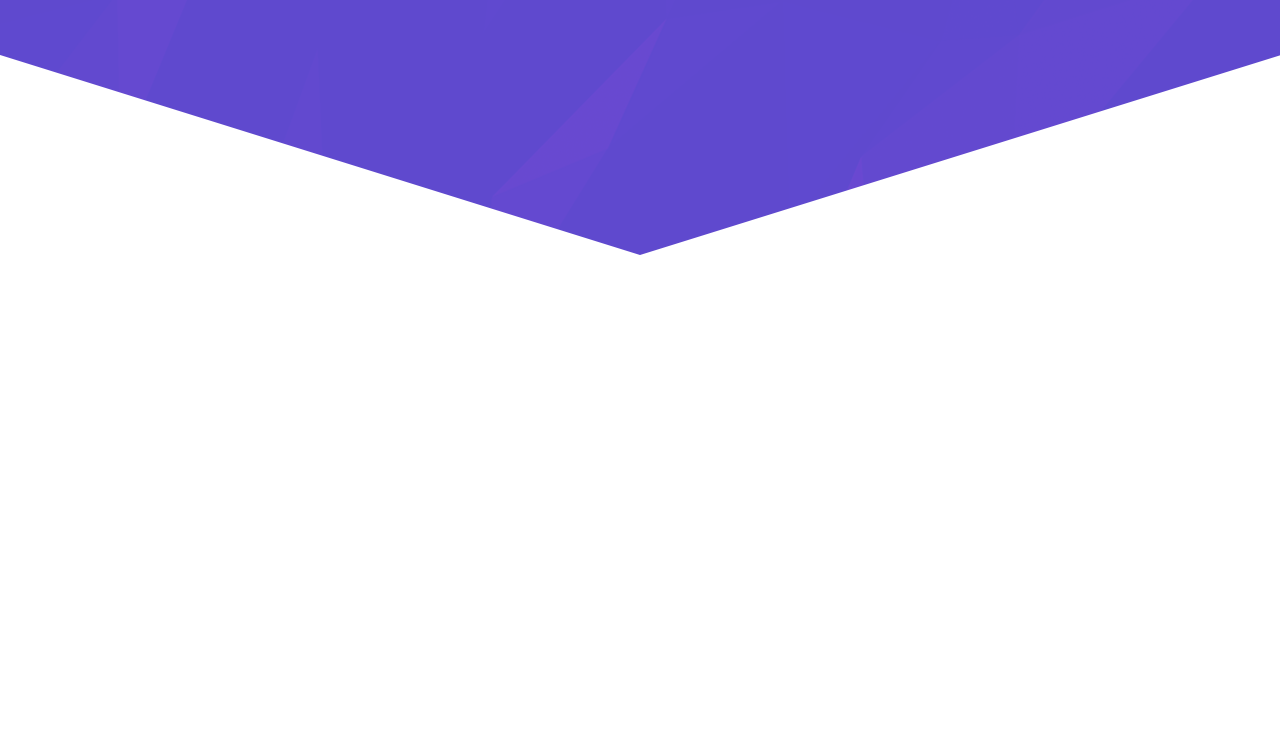
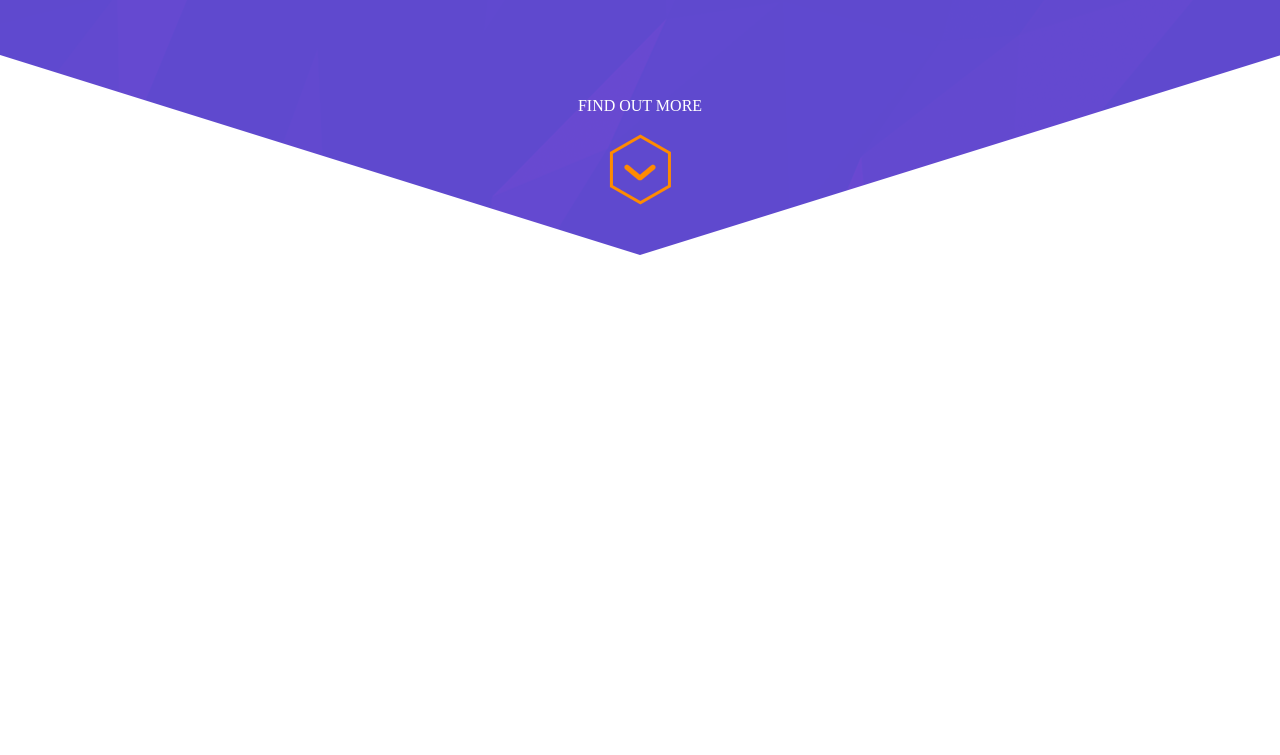
Before and after one commit to domain835/Salt, a website: page app/index.html in a window 1280 px wide. Shown: the part 555-1310 px from the top of the page. After the commit the page ends 810 px from the top, so only its background shows below. Drawn offline with nearby package versions, Linux system fonts and the light colour scheme; files that its build step writes are made by us from their sources.

Commit message:
top section done

```diff
--- a/app/index.html
+++ b/app/index.html
@@ -71,6 +71,7 @@
           <img class="top__slider-img" src="images/twitter-img.png" alt="">
         </div>
       </div>
+      <a class="top__more-btn" href="#" >Find out more</a>
     </div>
   </section>
 
--- a/app/js/main.js
+++ b/app/js/main.js
@@ -3,7 +3,7 @@ $(function () {
   $('.top__slider').slick({
     arrows: false,
     dots: true,
-    autoplay: true
+    // autoplay: true
   });
 
 });
--- a/app/scss/style.scss
+++ b/app/scss/style.scss
@@ -46,8 +46,9 @@ body {
 .top {
   background: url('../images/top-section-bkg.png') no-repeat top center;
   background-size: auto;
-  height: 1600px;
+  height: 810px;
   color: #fff;
+  position: relative;
 
   &__slider {
     margin: 138px 0 0 82px;
@@ -95,11 +96,6 @@ body {
 
       }
 
-      @keyframes fadeIn {
-        0% {opacity:0;}
-        100% {opacity:1;}
-        }
-
       .slick-active {
 
         button {
@@ -108,14 +104,32 @@ body {
       }
     }
   }
+
+  &__more-btn {
+    text-transform: uppercase;
+    font-weight: 500;
+    line-height: 10px;
+    color:#fff;
+    background: url('../images/more-btn-icon.png') no-repeat;
+    background-position: center bottom;
+    padding-bottom: 94px;
+    // display: block;
+    // margin: 140px auto 50px;
+    // text-align: center;
+    position: absolute;
+    left: 50%;
+    transform: translateX(-50%);
+    bottom: 50px;
+  }
 }
 
 .orange-btn {
   text-transform: uppercase;
   color: #fff;
-  padding:22px 40px ;
+  padding:20px 40px ;
   background: #ff8b00;
   font-size: 14px;
+  line-height: 10px;
   font-weight: 500;
   border-radius: 4px;
   border: 1px solid transparent;
```
Also changed, not shown: app/css/style.min.css, app/images/more-btn-icon.png (added), app/js/main.min.js.
